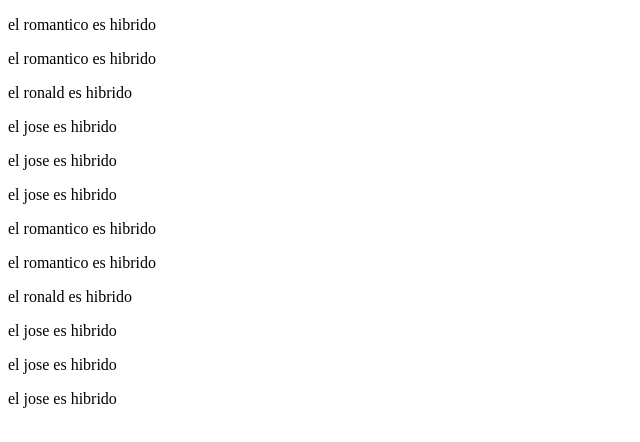
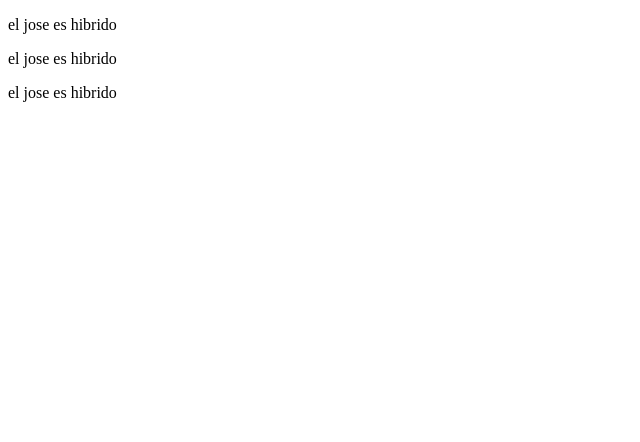
Before and after one commit to RonaldRoman/SIAT-Trabajo-de-gestion-de-proyectos, a plain HTML site: page rama.html in a window 1280 px wide. Shown: the whole page, without its empty margins (0-640 px from the left). Drawn offline with Linux system fonts and the light colour scheme.

Commit message:
pruebayerror

```diff
--- a/rama.html
+++ b/rama.html
@@ -5,17 +5,10 @@
     <title> hola mundo</title>
 </head>
 <body>
-    <p>el romantico es hibrido </p>
-    <p>el  romantico es hibrido </p>
-    <p>el ronald es hibrido </p>
+
     <p>el jose es hibrido </p>
     <p>el jose es hibrido </p>
     <p>el jose es hibrido </p>
-    <p>el romantico es hibrido </p>
-    <p>el  romantico es hibrido </p>
-    <p>el ronald es hibrido </p>
-    <p>el jose es hibrido </p>
-    <p>el jose es hibrido </p>
-    <p>el jose es hibrido </p>
+
 </body>
 </html>
```
